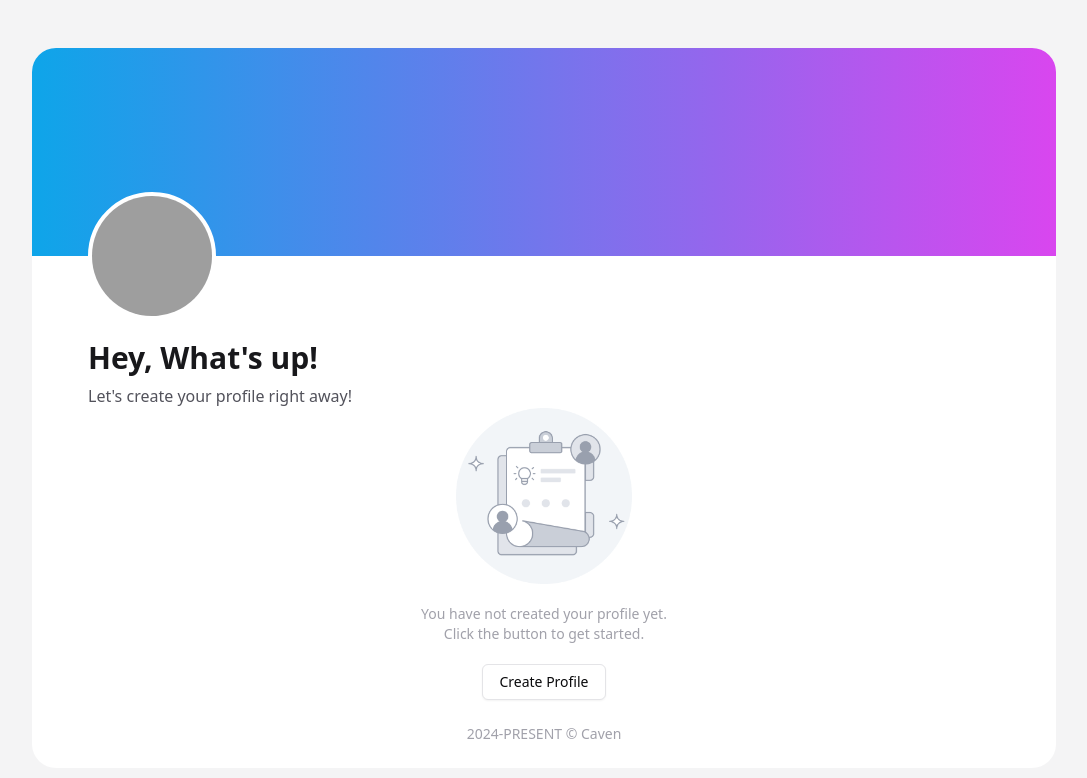
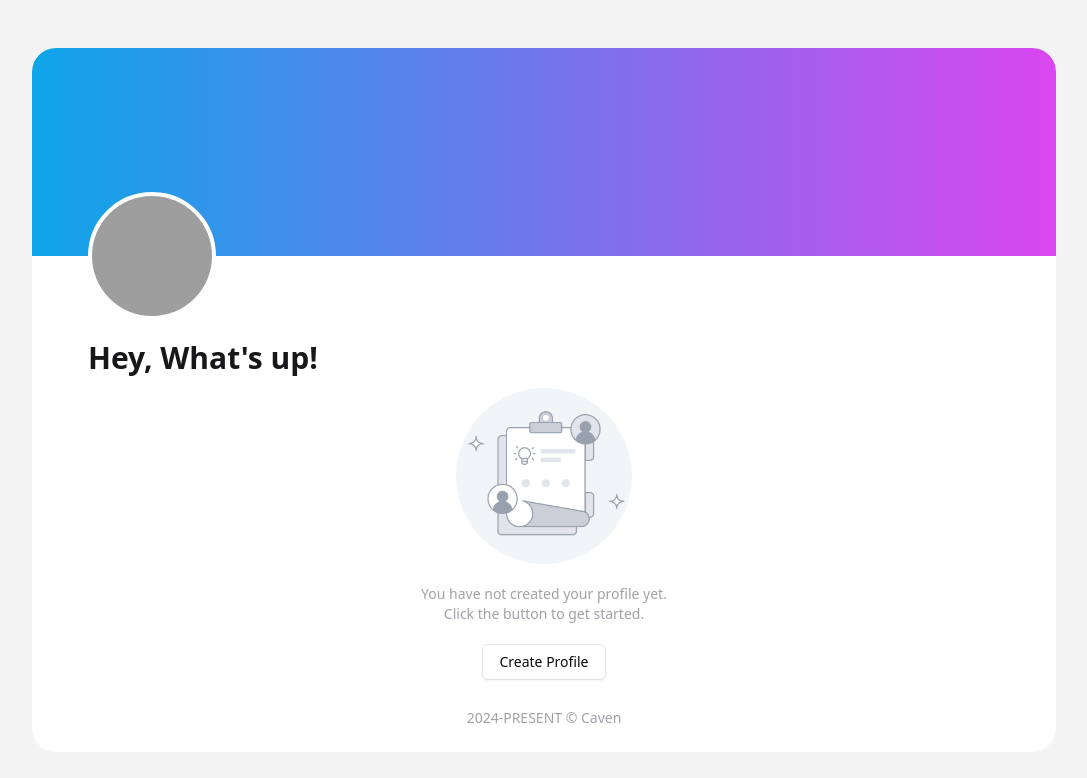
Before and after one commit to keyding/blocklet-profile, a Vue app: page / in a window 1280 px wide. Shown: the top 778 px of the page, without its empty margins (96-1183 px from the left). Built offline with nearby package versions, Linux system fonts and the light colour scheme; no server answers; grey boxes are pictures that could not be loaded.

Commit message:
feat: remove defalut introduction info

```diff
--- a/src/components/profile/Account/Index.vue
+++ b/src/components/profile/Account/Index.vue
@@ -18,7 +18,7 @@ const profileStore = useProfileStore()
 const id = route.params.id
 
 const name = computed(() => profileStore.profile.name || `Hey, What's up!`)
-const introduction = computed(() => profileStore.profile.introduction || `Let's create your profile right away!`)
+const introduction = computed(() => profileStore.profile.introduction)
 const avatarUrl = computed(() => profileStore.profile.avatarUrl ? `${AVATAR_BASE_URL}${profileStore.profile.avatarUrl}` : DEFAULT_AVATAR_URL)
 </script>
 
```
